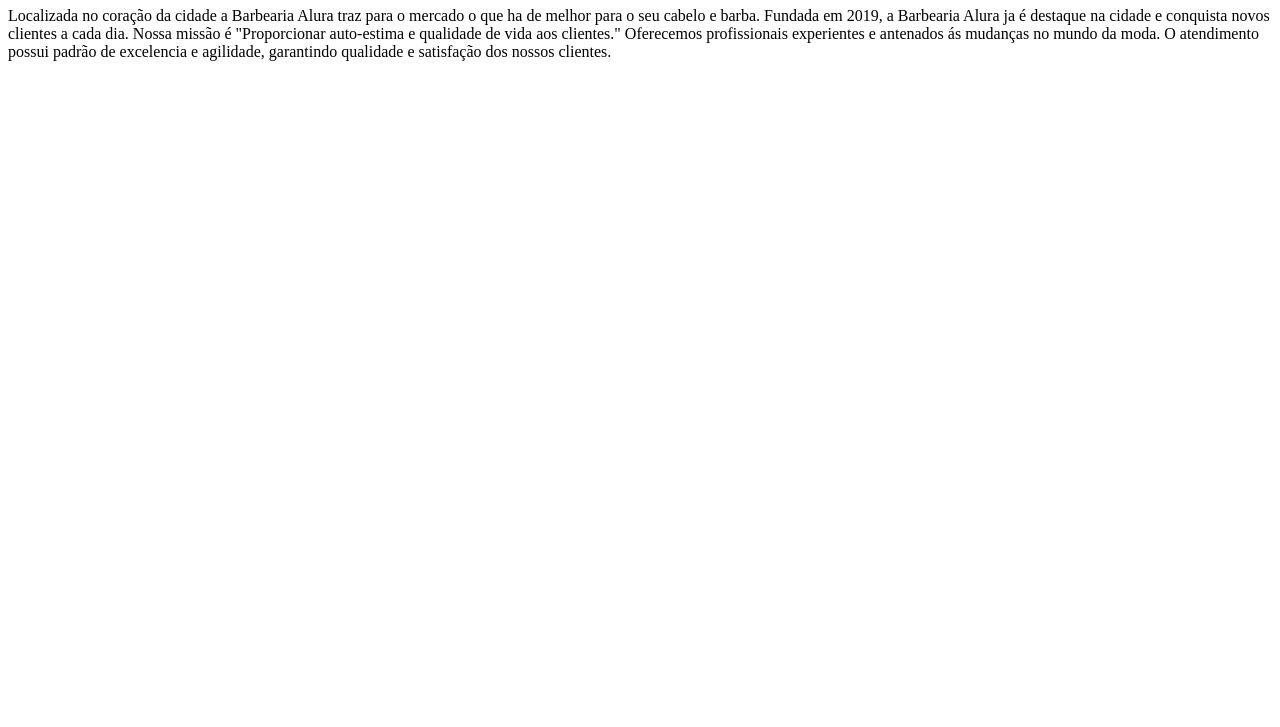
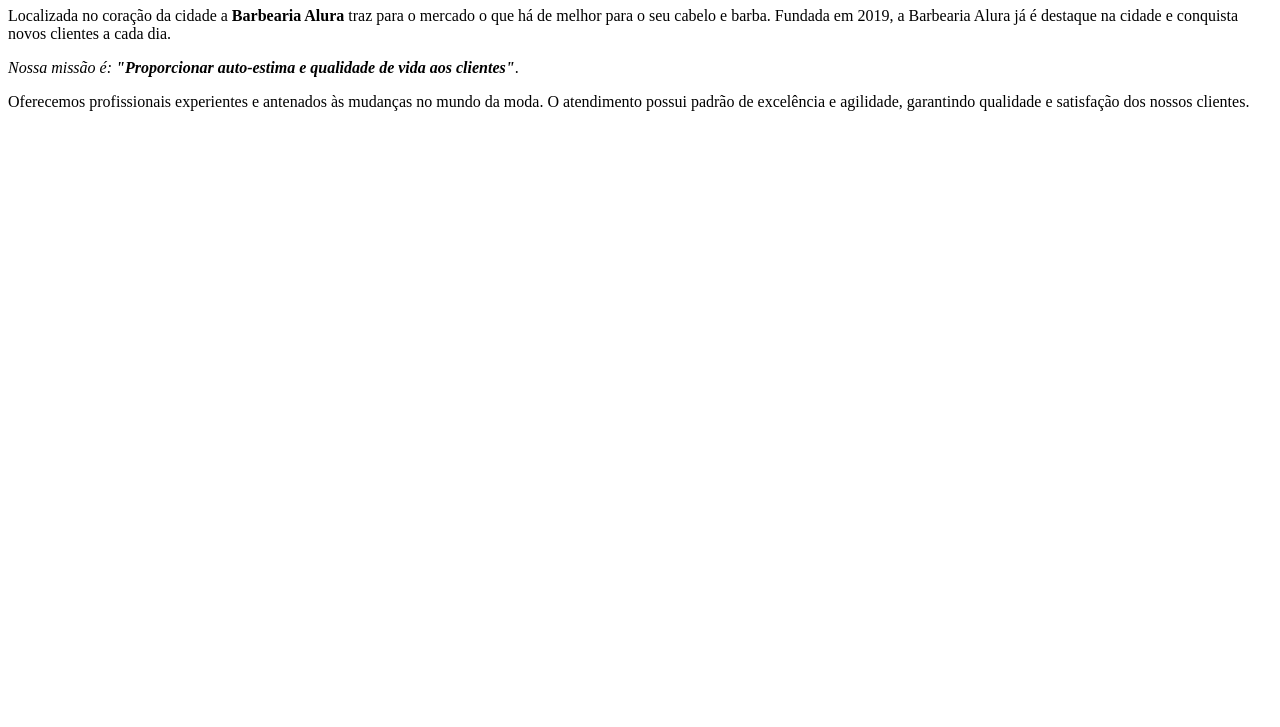
Before and after one commit to deehhmoreira/Barberia-Alura-Debora, a plain HTML site: page index.html in a window 1280 px wide. Shown: the part 73-800 px from the top of the page. Drawn offline with Linux system fonts and the light colour scheme.

Commit message:
Update index.html
2209

```diff
--- a/index.html
+++ b/index.html
@@ -4,15 +4,16 @@
     <meta charset="UTF-8">
     <meta http-equiv="X-UA-Compatible" content="IE=edge">
     <meta name="viewport" content="width=device-width, initial-scale=1.0">
-    <title>Barbearia AlUra</title>
+    <title>Barbearia Alura</title>
+   <link rel="stylesheet" href="style.css">
 </head>
 <body>
+    <H1 class="titulo">Sobre a Barbearia Alura</H1>
+<p class="paragrafo1">Localizada no coração da cidade a <strong>Barbearia Alura</strong> traz para o mercado o que há de melhor para o seu cabelo e barba. Fundada em 2019, a Barbearia Alura já é destaque na cidade e conquista novos clientes a cada dia.
+</p>
+<p class="paragrafo2"><em>Nossa missão é: <strong>"Proporcionar auto-estima e qualidade de vida aos clientes"</strong></em>.</p>
+<p class="paragrafo3">Oferecemos profissionais experientes e antenados às mudanças no mundo da moda. O atendimento possui padrão de excelência e agilidade, garantindo qualidade e satisfação dos nossos clientes.</p>
 
-    <h1>Sobre a Barbearia Alura</h1>
 
-    <p>Localizada no coração da cidade a Barbearia Alura traz para o mercado o que ha de melhor para o seu cabelo e barba. Fundada em 2019, a Barbearia Alura ja é destaque na cidade e conquista novos clientes a cada dia.
-        Nossa missão é "Proporcionar auto-estima e qualidade de vida aos clientes."
-        Oferecemos profissionais experientes e antenados ás mudanças no mundo da moda. O atendimento possui padrão de excelencia e agilidade, garantindo qualidade e satisfação dos nossos clientes.
-    </p>
 </body>
 </html>
```
